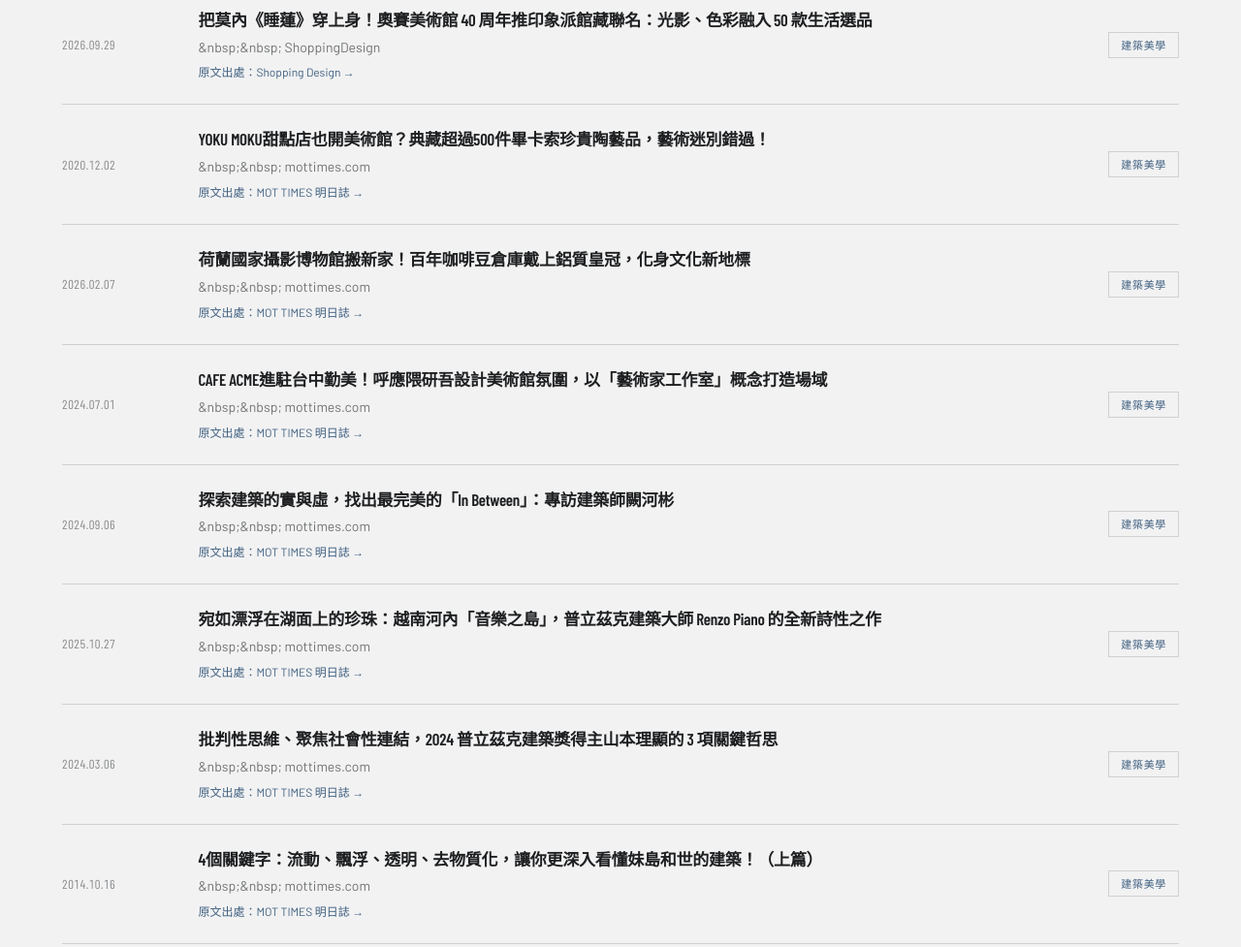
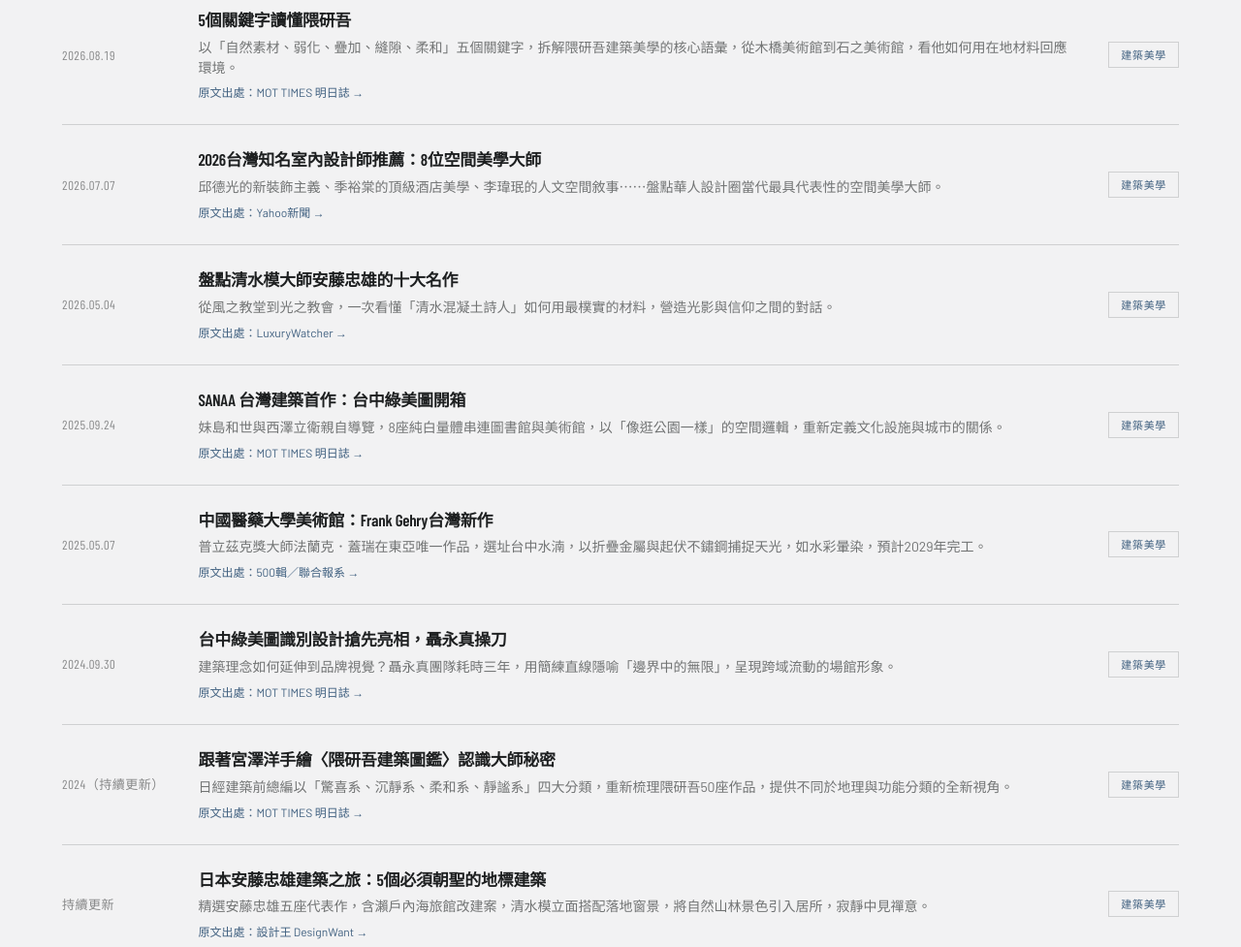
Before and after one commit to kcc0938188881-arch/kcc0938188881-arch.github.io, a plain HTML site: page articles.html in a window 1280 px wide. Shown: the part 1420-2397 px from the top of the page at 97% size. Drawn offline with nearby package versions, Linux system fonts and the light colour scheme.

Commit message:
建築美學換回精選文章，移除 2014 舊文與摘要亂碼
市場動態維持 10 月底的最新新聞不動

Co-Authored-By: Claude Opus 5.5 <noreply@anthropic.com>
Claude-Session: https://claude.ai/code/session_01YC7cCZKuXQgGXYhLCUxpAn

```diff
--- a/articles.html
+++ b/articles.html
@@ -143,75 +143,75 @@ a:hover { color: var(--color-accent-200); }
     <hr class="section-rule" />
     <!-- AUTO:ARTICLES:START -->
     <div class="articles-list">
-      <a class="article-row" data-cat="aesthetics" href="https://news.google.com/rss/articles/CBMiXkFVX3lxTFBOdV9id2JiR0xSaW1GSldCS3Y4WEJnODBfQ3YzSEQzQjFfREt6YjhIMWR6aTYtaHdwSU9XcVRiMlJVTGFSSzZOZFF0ZG1pd21XS1Z4NzRzeXNoT0ZsRVE?oc=5" target="_blank" rel="noopener">
-        <span class="row-date">2026.09.29</span>
+      <a class="article-row" data-cat="aesthetics" href="https://www.mottimes.com/article/detail/4818" target="_blank" rel="noopener">
+        <span class="row-date">2026.08.19</span>
         <div class="row-content">
-          <h3>把莫內《睡蓮》穿上身！奧賽美術館 40 周年推印象派館藏聯名：光影、色彩融入 50 款生活選品</h3>
-          <p>&amp;nbsp;&amp;nbsp; ShoppingDesign</p>
-          <p class="row-source">原文出處：Shopping Design →</p>
-        </div>
-        <span class="row-tag">建築美學</span>
-      </a>
-      <a class="article-row" data-cat="aesthetics" href="https://news.google.com/rss/articles/CBMiV0FVX3lxTE1hY1cybnZfaXdmY05paDZEckZFMmlkSXNOZGtKX2FoSUozcW1KOTJObkZiSHFXdWRRVjJTTWtObnluOXJzT3B2cDVxdlZyWHU0cjZtQnZXVQ?oc=5" target="_blank" rel="noopener">
-        <span class="row-date">2020.12.02</span>
-        <div class="row-content">
-          <h3>YOKU MOKU甜點店也開美術館？典藏超過500件畢卡索珍貴陶藝品，藝術迷別錯過！</h3>
-          <p>&amp;nbsp;&amp;nbsp; mottimes.com</p>
+          <h3>5個關鍵字讀懂隈研吾</h3>
+          <p>以「自然素材、弱化、疊加、縫隙、柔和」五個關鍵字，拆解隈研吾建築美學的核心語彙，從木橋美術館到石之美術館，看他如何用在地材料回應環境。</p>
           <p class="row-source">原文出處：MOT TIMES 明日誌 →</p>
         </div>
         <span class="row-tag">建築美學</span>
       </a>
-      <a class="article-row" data-cat="aesthetics" href="https://news.google.com/rss/articles/CBMiV0FVX3lxTE9lNV9BNkNpVmlPandqRXd5cmxVTFJXYm8yWG9rOEZLTlRQWFZwS2FTdFBnaEZ0bWZjMkdFZkh1Sm1LRGZldURXS2g3aUQ3QjI5MnhQbWVaWQ?oc=5" target="_blank" rel="noopener">
-        <span class="row-date">2026.02.07</span>
+      <a class="article-row" data-cat="aesthetics" href="https://tw.news.yahoo.com/2026%E5%8F%B0%E7%81%A3%E7%9F%A5%E5%90%8D%E5%AE%A4%E5%85%A7%E8%A8%AD%E8%A8%88%E5%B8%AB%E6%8E%A8%E8%96%A6-%E7%9B%A4%E9%BB%9E8%E4%BD%8D%E5%80%BC%E5%BE%97%E9%97%9C%E6%B3%A8%E7%9A%84%E9%A0%82%E5%B0%96%E7%A9%BA%E9%96%93%E7%BE%8E%E5%AD%B8%E5%A4%A7%E5%B8%AB-085543636.html" target="_blank" rel="noopener">
+        <span class="row-date">2026.07.07</span>
         <div class="row-content">
-          <h3>荷蘭國家攝影博物館搬新家！百年咖啡豆倉庫戴上鋁質皇冠，化身文化新地標</h3>
-          <p>&amp;nbsp;&amp;nbsp; mottimes.com</p>
+          <h3>2026台灣知名室內設計師推薦：8位空間美學大師</h3>
+          <p>邱德光的新裝飾主義、季裕棠的頂級酒店美學、李瑋珉的人文空間敘事⋯⋯盤點華人設計圈當代最具代表性的空間美學大師。</p>
+          <p class="row-source">原文出處：Yahoo新聞 →</p>
+        </div>
+        <span class="row-tag">建築美學</span>
+      </a>
+      <a class="article-row" data-cat="aesthetics" href="https://www.luxurywatcher.com/zh-Hant/article/32104" target="_blank" rel="noopener">
+        <span class="row-date">2026.05.04</span>
+        <div class="row-content">
+          <h3>盤點清水模大師安藤忠雄的十大名作</h3>
+          <p>從風之教堂到光之教會，一次看懂「清水混凝土詩人」如何用最樸實的材料，營造光影與信仰之間的對話。</p>
+          <p class="row-source">原文出處：LuxuryWatcher →</p>
+        </div>
+        <span class="row-tag">建築美學</span>
+      </a>
+      <a class="article-row" data-cat="aesthetics" href="https://www.mottimes.com/article/detail/6469" target="_blank" rel="noopener">
+        <span class="row-date">2025.09.24</span>
+        <div class="row-content">
+          <h3>SANAA 台灣建築首作：台中綠美圖開箱</h3>
+          <p>妹島和世與西澤立衛親自導覽，8座純白量體串連圖書館與美術館，以「像逛公園一樣」的空間邏輯，重新定義文化設施與城市的關係。</p>
           <p class="row-source">原文出處：MOT TIMES 明日誌 →</p>
         </div>
         <span class="row-tag">建築美學</span>
       </a>
-      <a class="article-row" data-cat="aesthetics" href="https://news.google.com/rss/articles/CBMiV0FVX3lxTE5kcHpaQVo3Z2JFcHgtY0pfV2pycnd1am1yZUUwQWNDX1M3WFpOMEJWQzR1WVRVSlpJVHZqUVJSYkMyOUlaaUFyVTBYeldmeUI2Tzh1cGR3bw?oc=5" target="_blank" rel="noopener">
-        <span class="row-date">2024.07.01</span>
+      <a class="article-row" data-cat="aesthetics" href="https://500times.udn.com/wtimes/story/120842/8718176" target="_blank" rel="noopener">
+        <span class="row-date">2025.05.07</span>
         <div class="row-content">
-          <h3>CAFE ACME進駐台中勤美！呼應隈研吾設計美術館氛圍，以「藝術家工作室」概念打造場域</h3>
-          <p>&amp;nbsp;&amp;nbsp; mottimes.com</p>
+          <h3>中國醫藥大學美術館：Frank Gehry台灣新作</h3>
+          <p>普立茲克獎大師法蘭克．蓋瑞在東亞唯一作品，選址台中水湳，以折疊金屬與起伏不鏽鋼捕捉天光，如水彩暈染，預計2029年完工。</p>
+          <p class="row-source">原文出處：500輯／聯合報系 →</p>
+        </div>
+        <span class="row-tag">建築美學</span>
+      </a>
+      <a class="article-row" data-cat="aesthetics" href="https://www.mottimes.com/article/detail/5924" target="_blank" rel="noopener">
+        <span class="row-date">2024.09.30</span>
+        <div class="row-content">
+          <h3>台中綠美圖識別設計搶先亮相，聶永真操刀</h3>
+          <p>建築理念如何延伸到品牌視覺？聶永真團隊耗時三年，用簡練直線隱喻「邊界中的無限」，呈現跨域流動的場館形象。</p>
           <p class="row-source">原文出處：MOT TIMES 明日誌 →</p>
         </div>
         <span class="row-tag">建築美學</span>
       </a>
-      <a class="article-row" data-cat="aesthetics" href="https://news.google.com/rss/articles/CBMiV0FVX3lxTE9uS0UzcUFsY3hIYkxXclZZckRvSkRuRVJNdVBheGRzRk41bEIxb0M1QjV1bkJudlplUVdaWGl1QkNtVXo2UzRCaG0zQzAyWFhoczU1SjZpUQ?oc=5" target="_blank" rel="noopener">
-        <span class="row-date">2024.09.06</span>
+      <a class="article-row" data-cat="aesthetics" href="https://www.mottimes.com/article/detail/2297" target="_blank" rel="noopener">
+        <span class="row-date">2024（持續更新）</span>
         <div class="row-content">
-          <h3>探索建築的實與虛，找出最完美的「In Between」：專訪建築師闕河彬</h3>
-          <p>&amp;nbsp;&amp;nbsp; mottimes.com</p>
+          <h3>跟著宮澤洋手繪〈隈研吾建築圖鑑〉認識大師秘密</h3>
+          <p>日經建築前總編以「驚喜系、沉靜系、柔和系、靜謐系」四大分類，重新梳理隈研吾50座作品，提供不同於地理與功能分類的全新視角。</p>
           <p class="row-source">原文出處：MOT TIMES 明日誌 →</p>
         </div>
         <span class="row-tag">建築美學</span>
       </a>
-      <a class="article-row" data-cat="aesthetics" href="https://news.google.com/rss/articles/CBMiV0FVX3lxTE9CMkF3MzVrRC1VemVYUDdwbGNPRHRoME5yU0hMOGZoeldmWWtLOVVUZ0pRbjd1RHhhMW5FbHQ5aGZhOGk0bktRMWZYMDRMSkRBaDFtWGhOQQ?oc=5" target="_blank" rel="noopener">
-        <span class="row-date">2025.10.27</span>
+      <a class="article-row" data-cat="aesthetics" href="https://www.designwant.com/article/1937" target="_blank" rel="noopener">
+        <span class="row-date">持續更新</span>
         <div class="row-content">
-          <h3>宛如漂浮在湖面上的珍珠：越南河內「音樂之島」，普立茲克建築大師 Renzo Piano 的全新詩性之作</h3>
-          <p>&amp;nbsp;&amp;nbsp; mottimes.com</p>
-          <p class="row-source">原文出處：MOT TIMES 明日誌 →</p>
-        </div>
-        <span class="row-tag">建築美學</span>
-      </a>
-      <a class="article-row" data-cat="aesthetics" href="https://news.google.com/rss/articles/CBMiV0FVX3lxTE9XNlNrUkhBaC0tU3RHdGVqZG40SUxSMHFRRWw4MU5wR2E5WW9SdjZPWDF0dU1EUXBDVkFreV9YenRWZUJjVjI0eDJMWHZhSkdHMkJhR0pPMA?oc=5" target="_blank" rel="noopener">
-        <span class="row-date">2024.03.06</span>
-        <div class="row-content">
-          <h3>批判性思維、聚焦社會性連結，2024 普立茲克建築獎得主山本理顯的 3 項關鍵哲思</h3>
-          <p>&amp;nbsp;&amp;nbsp; mottimes.com</p>
-          <p class="row-source">原文出處：MOT TIMES 明日誌 →</p>
-        </div>
-        <span class="row-tag">建築美學</span>
-      </a>
-      <a class="article-row" data-cat="aesthetics" href="https://news.google.com/rss/articles/CBMiV0FVX3lxTE1ldF9JRGMwak85Q0hHWHFYc0N5MnFvREFyTWVIcDB6a3lIdjM4QmQwZUFyWUFGQ0MzWVgyTnhTR0I0N09OekNkcWpJSTZTNXhuVk1KR0w2UQ?oc=5" target="_blank" rel="noopener">
-        <span class="row-date">2014.10.16</span>
-        <div class="row-content">
-          <h3>4個關鍵字：流動、飄浮、透明、去物質化，讓你更深入看懂妹島和世的建築！（上篇）</h3>
-          <p>&amp;nbsp;&amp;nbsp; mottimes.com</p>
-          <p class="row-source">原文出處：MOT TIMES 明日誌 →</p>
+          <h3>日本安藤忠雄建築之旅：5個必須朝聖的地標建築</h3>
+          <p>精選安藤忠雄五座代表作，含瀨戶內海旅館改建案，清水模立面搭配落地窗景，將自然山林景色引入居所，寂靜中見禪意。</p>
+          <p class="row-source">原文出處：設計王 DesignWant →</p>
         </div>
         <span class="row-tag">建築美學</span>
       </a>
```
Also changed, not shown: index.html (+12 -12 lines).
